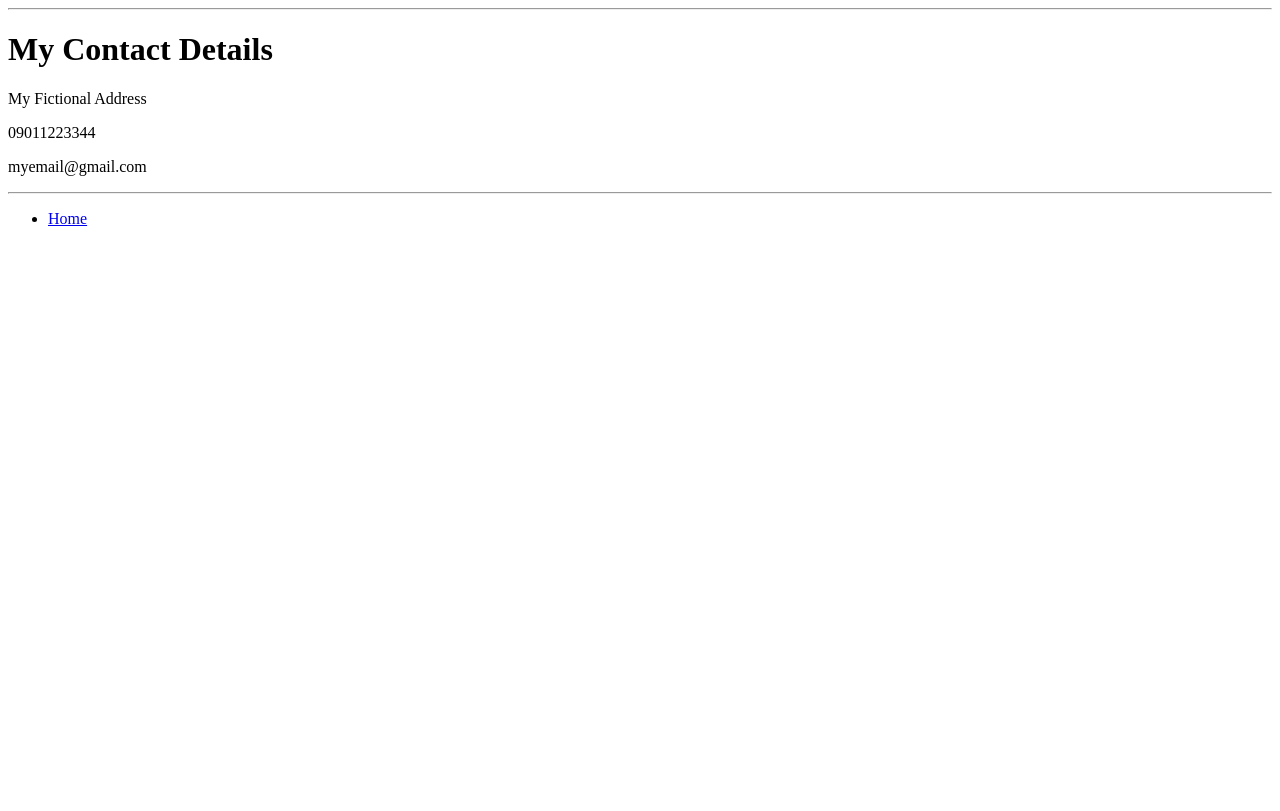
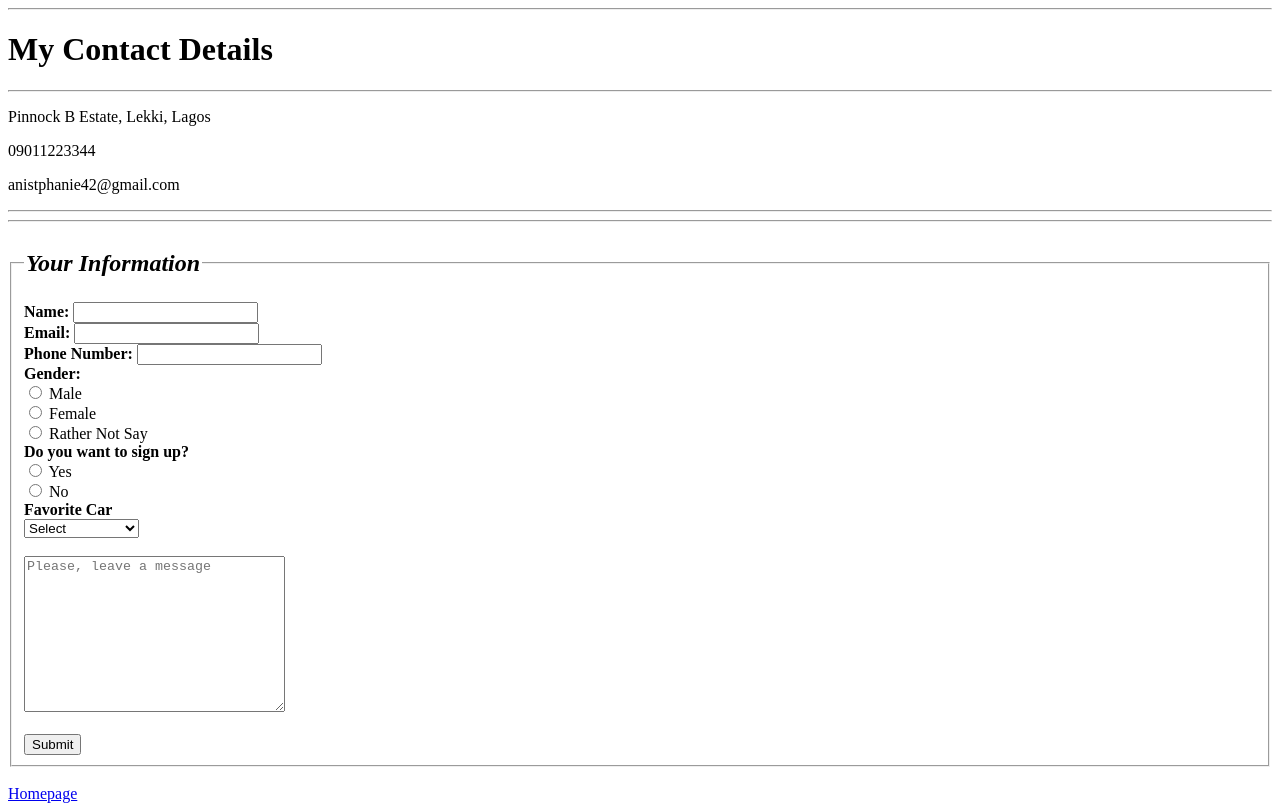
Before and after one commit to Stephthetechie/HTML, a plain HTML site: page Contact.html in a window 1280 px wide. Drawn offline with Linux system fonts and the light colour scheme.

Commit message:
Updated assignment

```diff
--- a/Contact.html
+++ b/Contact.html
@@ -7,15 +7,69 @@
 </head>
 <body>
     <hr>
-    <h1>My Contact Details</h1>
-    <p>My Fictional Address</p>
+    <h1>My Contact Details</h1><hr>
+    <p>Pinnock B Estate, Lekki, Lagos </p>
     <p>09011223344</p>
-    <p>myemail@gmail.com</p>
-    <hr>
+    <p>anistphanie42@gmail.com</p>
+    <hr><hr>
 
-    <ul>
-        <li><a href="./index.html">Home</a></li>
-    </ul>
+    <form action="mailto:anistephanie42@gmail.com" method="get">
+        <fieldset>
+            <legend><h2><i>Your Information</i></h2></legend>
+
+            <label for="name"><b>Name:</b></label>
+            <input type="text" name="name" id="">
+            <br>
+            <label for="email"><b>Email:</b></label>
+            <input type="email" name="email" id="">
+            <br>
+            <label for="number"><b>Phone Number:</b></label>
+            <input type="tel" name="number" id="">
+            <br>
+
+
+            <label for="gender"><b>Gender:</b></label>
+            <br>
+            <input type="radio" name="gender" id="male">
+            <label for="gender">Male</label>
+            <br>
+            <input type="radio" name="gender" id="female">
+            <label for="gender">Female</label>
+            <br>
+            <input type="radio" name="gender" id="None">
+            <label for="gender">Rather Not Say</label>
+            <br>
+
+            <label for=""><b>Do you want to sign up?</b></label>
+            <br>
+            <input type="radio" name="sign-up" id="">
+            <label for="">Yes</label>
+            <br>
+            <input type="radio" name="sign-up" id="">
+            <label for="">No</label>
+            <br>
+
+            <label for="car"><b>Favorite Car</b></label><br>
+            <select name="car" id="">
+                <option value="None">Select</option>
+                <option value="">Mercedes Benz</option>
+                <option value="">Toyota</option>
+                <option value="">Range Rover</option>
+                <option value="">Ferrari</option>
+                <option value="">Hyundai</option>
+            </select>
+            <br><br>
+
+            <textarea name="" id="" cols="30" rows="10" placeholder="Please, leave a message"></textarea>
+            <br><br>
+
+            <button type="submit">Submit</button>
+
+        </fieldset>
+    </form>
+
+   <br>
+    <a href="./index.html">Homepage</a>
 
 </body>
 </html>
```
Also changed, not shown: Hobbies.html (+5 -6 lines), index.html (+20 -19 lines).
